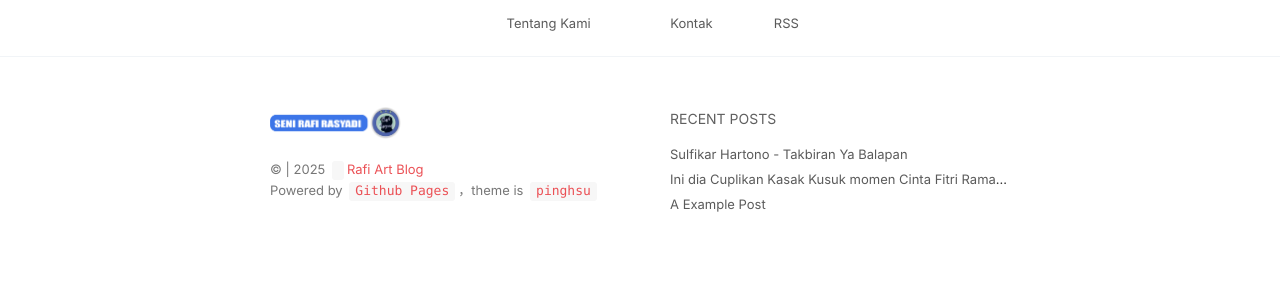
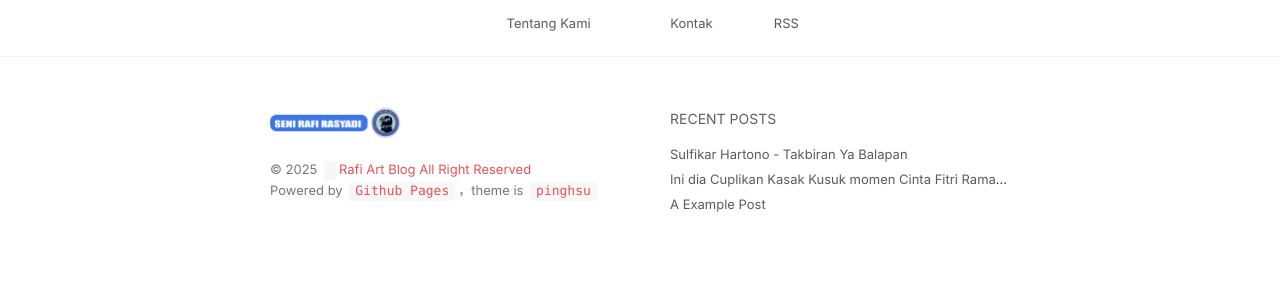
Before and after one commit to rafi-sudo/rafiart, a Jekyll site: the page built from index.html, in a window 1280 px wide. Shown: the part 539-839 px from the top of the page. Built offline with Jekyll 4.4.1, drawn with Linux system fonts in a browser that asks for light colours; nearby versions of some CDN libraries; some web fonts are replaced; the list of posts is cut into pages by our own code; comment, search, counter and statistics services are not loaded.

Commit message:
Update footer.html

```diff
--- a/_includes/footer.html
+++ b/_includes/footer.html
@@ -16,7 +16,7 @@
                         <img src="{{ '/style/image/logo.png' | prepend: site.baseurl }}" alt="wonder">
                     </a>
                     <div class="info-text">
-                        <p> &copy; | {{ site.time | date: '%Y' }} <a href="{{site.resume_site}}"><code>{{ site.author }}</code>Rafi Art Blog</a></p>
+                        <p> &copy; 2025 <a href="{{site.resume_site}}"><code>{{ site.author }}</code>Rafi Art Blog All Right Reserved</a></p>
                         <p>Powered by <a href="https://pages.github.com/" target="_blank" rel="nofollow"><code>Github Pages</code></a>，theme is <a href="https://github.com/lightfish-zhang/pinghsu-jekyll/blob/847fc6c2d9b4e78b2c09c996cb7bd42ff8411cfc/README.md" target="_blank" rel="nofollow"><code>pinghsu</code></a></p>
                     </div>
                 </div>
```
